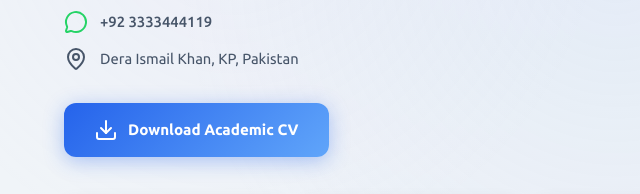
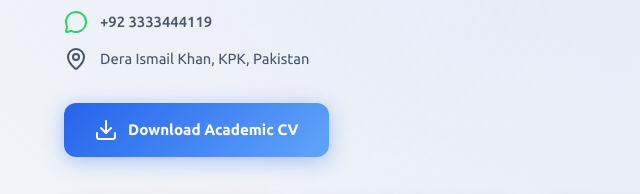
Before and after one commit to nestportfolios/nosherwan_adil, a plain HTML site: page index.html in a window 1280 px wide. Shown: the part 436-630 px from the top of the page, 0-640 px from the left. Drawn offline with nearby package versions, Linux system fonts and the light colour scheme; animation ran at ten frames a second.

Commit message:
Update index.htmlsdf

```diff
--- a/index.html
+++ b/index.html
@@ -138,7 +138,7 @@
             </li>
             <li>
               <i data-lucide="map-pin"></i>
-              Dera Ismail Khan, KP, Pakistan
+              Dera Ismail Khan, KPK, Pakistan
             </li>
           </ul>
 
```
